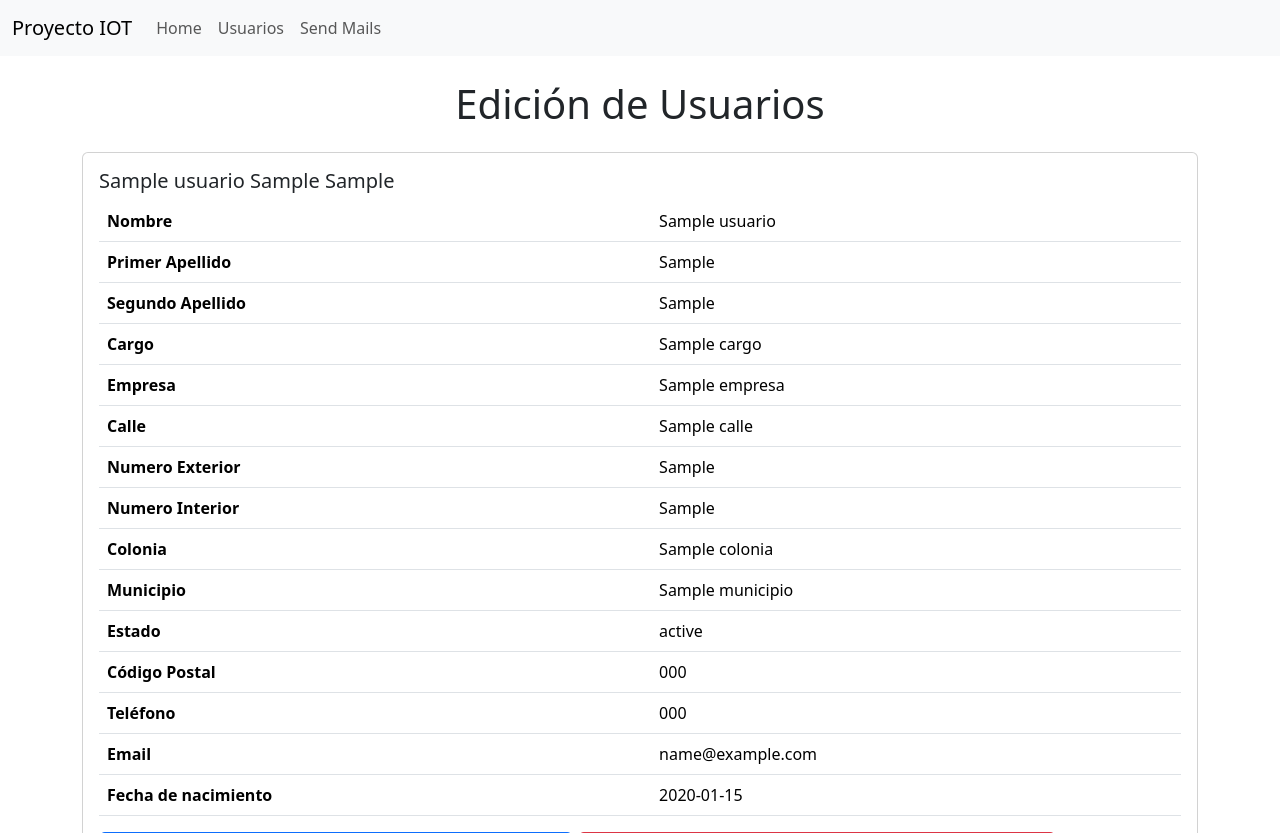
After one commit to Alejmac/crud-con-flask-y-Json, a Flask app: template templates/edtuser.html in a window 1280 px wide. The commit adds this page. Shown: the top 833 px of the page. Run offline with Flask 3, Linux system fonts and the light colour scheme; the template is opened without the code that fills it: most values are stand-ins (such as "Sample title", 1, 10 or a date in 2020); some libraries are stand-ins or nearby versions.

Commit message:
Se agrego la page para editar usuarios

```diff
--- a/App.py
+++ b/App.py
@@ -12,9 +12,15 @@ def mostrar_usuarios():
     usuarios = obtener_usuarios()
     return render_template('users.html', usuarios=usuarios)
 
+@app.route('/edtuser')
+def edtuser():
+    usuarios = obtener_usuarios()
+    return render_template('edtuser.html',usuarios=usuarios, active="usuarios")
+
 @app.route('/adduser')
 def adduser():
     return render_template('adduser.html',titulo="Proyecto IOT",active="usuarios")
+
 
 @app.route('/insertar_usuario', methods=['POST'])
 def insert_user():
@@ -38,8 +44,8 @@ def insert_user():
         añadir_usuario(nombre,apellido1,apellido2,cargo,empresa,calle,numeroExt,numeroInt,colonia,municipio,estado,codigoPostal,telefono,email,fechaNac)
     return redirect(url_for('index'))
 
-@app.route('/edit_user', methods=['POST'])
-def edit_user():
+#@app.route('/edit_user', methods=['POST'])
+#def edit_user():
     # Recibir el usuario que vas a editar
 
 if __name__ == '__main__':
--- a/templates/adduser.html
+++ b/templates/adduser.html
@@ -67,5 +67,6 @@
         </div>
         <button type="submit" class="btn btn-primary mt-3">Enviar</button>
     </form>
+
 </div>
 {% endblock %}
--- /dev/null
+++ b/templates/edtuser.html
@@ -0,0 +1,85 @@
+{% extends 'base.html' %}
+
+{% block content %}
+<h1 class="text-center mt-4 mb-4">Edición de Usuarios</h1>
+
+{% for usuario in usuarios %}
+<div class="card mb-4">
+    <div class="card-body">
+        <h5 class="card-title">{{ usuario.nombre }} {{ usuario.apellido1 }} {{ usuario.apellido2 }}</h5>
+        <table class="table">
+            <tbody>
+                <tr>
+                    <th>Nombre</th>
+                    <td>{{ usuario.nombre }}</td>
+                </tr>
+                <tr>
+                    <th>Primer Apellido</th>
+                    <td>{{ usuario.apellido1 }}</td>
+                </tr>
+                <tr>
+                    <th>Segundo Apellido</th>
+                    <td>{{ usuario.apellido2 }}</td>
+                </tr>
+                <tr>
+                    <th>Cargo</th>
+                    <td>{{ usuario.cargo }}</td>
+                </tr>
+                <tr>
+                    <th>Empresa</th>
+                    <td>{{ usuario.empresa }}</td>
+                </tr>
+                <tr>
+                    <th>Calle</th>
+                    <td>{{ usuario.calle }}</td>
+                </tr>
+                <tr>
+                    <th>Numero Exterior</th>
+                    <td>{{ usuario.numeroExt }}</td>
+                </tr>
+                <tr>
+                    <th>Numero Interior</th>
+                    <td>{{ usuario.numeroInt }}</td>
+                </tr>
+                <tr>
+                    <th>Colonia</th>
+                    <td>{{ usuario.colonia }}</td>
+                </tr>
+                <tr>
+                    <th>Municipio</th>
+                    <td>{{ usuario.municipio }}</td>
+                </tr>
+                <tr>
+                    <th>Estado</th>
+                    <td>{{ usuario.estado }}</td>
+                </tr>
+                <tr>
+                    <th>Código Postal</th>
+                    <td>{{ usuario.codigopostal }}</td>
+                </tr>
+                <tr>
+                    <th>Teléfono</th>
+                    <td>{{ usuario.telefono }}</td>
+                </tr>
+                <tr>
+                    <th>Email</th>
+                    <td>{{ usuario.email }}</td>
+                </tr>
+                <tr>
+                    <th>Fecha de nacimiento</th>
+                    <td>{{ usuario.fechanacimiento }}</td>
+                </tr>
+
+            </tbody>
+        </table>
+        <a href="#" class="btn btn-primary">
+            <img src="edit-icon.png" alt="Editar" /> Editar
+        </a>
+        <a href="#" class="btn btn-danger">
+            <img src="delete-icon.png" alt="Borrar" /> Borrar
+        </a>
+    </div>
+</div>
+{% endfor %}
+
+{% endblock %}
```
Also changed, not shown: templates/users.html (+7 -2 lines), users.py (+47 -8 lines).
